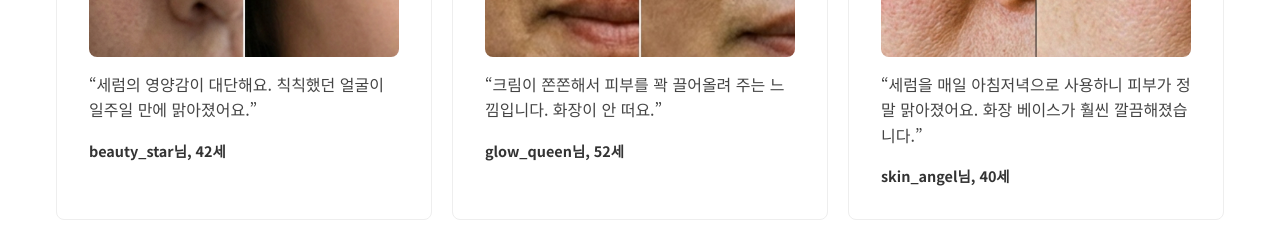
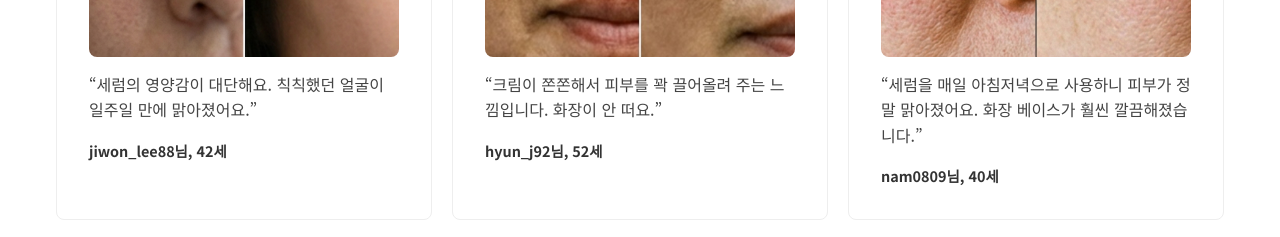
Before and after one commit to angelntm-source/taengsooni, a website built with Vite: page index.html in a window 1280 px wide. Shown: the part 2960-3197 px from the top of the page. Built offline with nearby package versions, Linux system fonts and the light colour scheme; a web font is replaced by a local one.

Commit message:
Add files via upload

```diff
--- a/index.html
+++ b/index.html
@@ -186,7 +186,7 @@
                                 style="width: 100%; height: 200px; object-fit: cover; border-radius: 8px;">
                         </div>
                         <p class="review-text">“세럼의 영양감이 대단해요. 칙칙했던 얼굴이 일주일 만에 맑아졌어요.”</p>
-                        <p class="reviewer">beauty_star님, 42세</p>
+                        <p class="reviewer">jiwon_lee88님, 42세</p>
                     </div>
 
                     <!-- Review 2 -->
@@ -201,7 +201,7 @@
                                 style="width: 100%; height: 200px; object-fit: cover; border-radius: 8px;">
                         </div>
                         <p class="review-text">“크림이 쫀쫀해서 피부를 꽉 끌어올려 주는 느낌입니다. 화장이 안 떠요.”</p>
-                        <p class="reviewer">glow_queen님, 52세</p>
+                        <p class="reviewer">hyun_j92님, 52세</p>
                     </div>
 
                     <!-- Review 3 -->
@@ -216,7 +216,7 @@
                                 style="width: 100%; height: 200px; object-fit: cover; border-radius: 8px;">
                         </div>
                         <p class="review-text">“세럼을 매일 아침저녁으로 사용하니 피부가 정말 맑아졌어요. 화장 베이스가 훨씬 깔끔해졌습니다.”</p>
-                        <p class="reviewer">skin_angel님, 40세</p>
+                        <p class="reviewer">nam0809님, 40세</p>
                     </div>
                 </div>
             </div>
```
